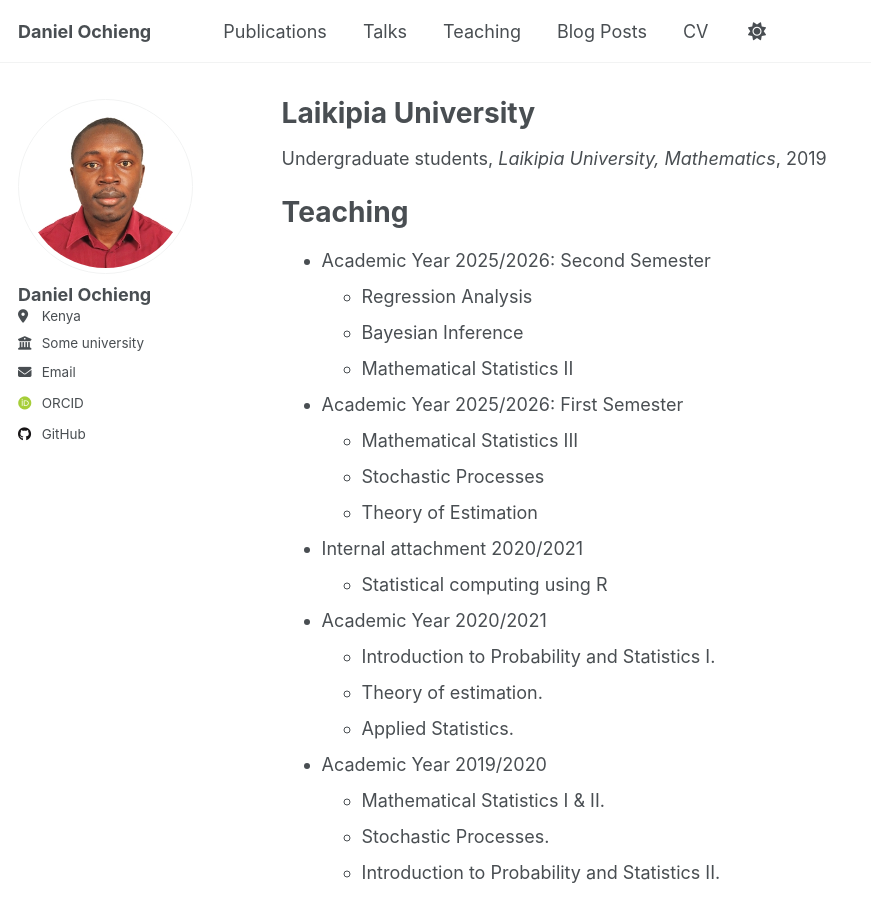
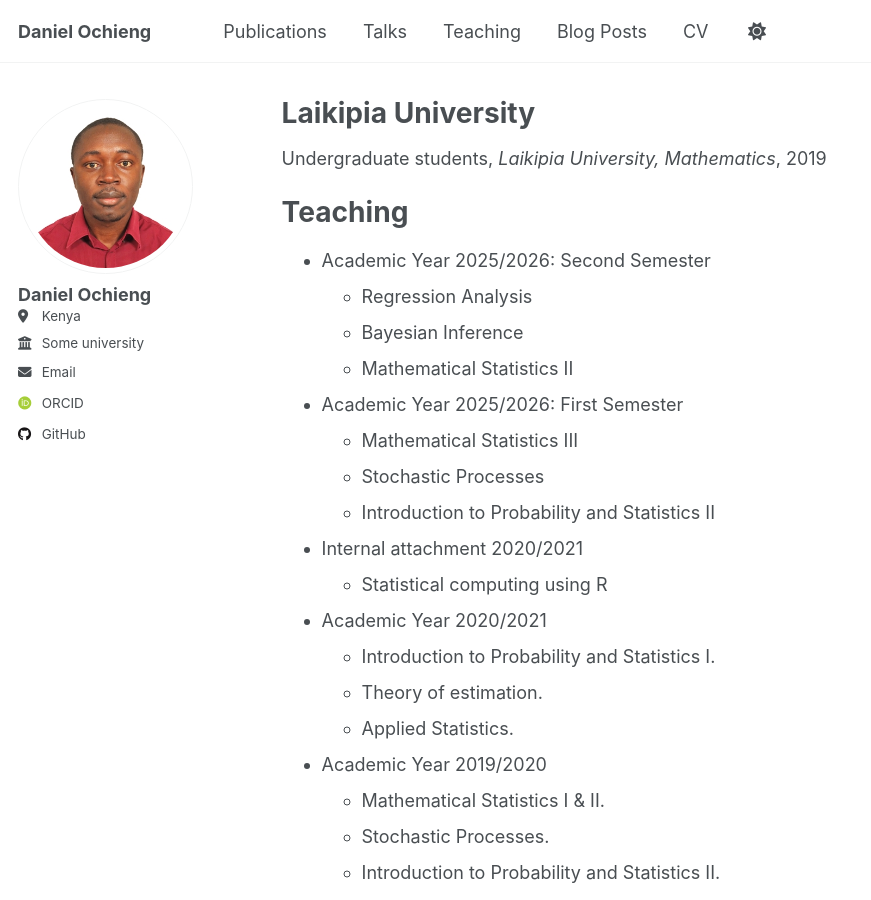
Before and after one commit to Daniel-Ochieng/Daniel-Ochieng.github.io, a Jekyll site: the page built from _teaching/2014-spring-teaching-1.md, in a window 1280 px wide and 900 px high. Shown: the whole window, without its empty margins (0-871 px from the left). Built offline with Jekyll 4.4.1, drawn with Linux system fonts in a browser that asks for light colours; some web fonts are replaced.

Commit message:
Update 2014-spring-teaching-1.md

```diff
--- a/_teaching/2014-spring-teaching-1.md
+++ b/_teaching/2014-spring-teaching-1.md
@@ -18,7 +18,7 @@ Teaching
 * Academic Year 2025/2026: First Semester
   * Mathematical Statistics III
   * Stochastic Processes
-  * Theory of Estimation
+  * Introduction to Probability and Statistics II
 
 * Internal attachment 2020/2021
   * Statistical computing using R
```
